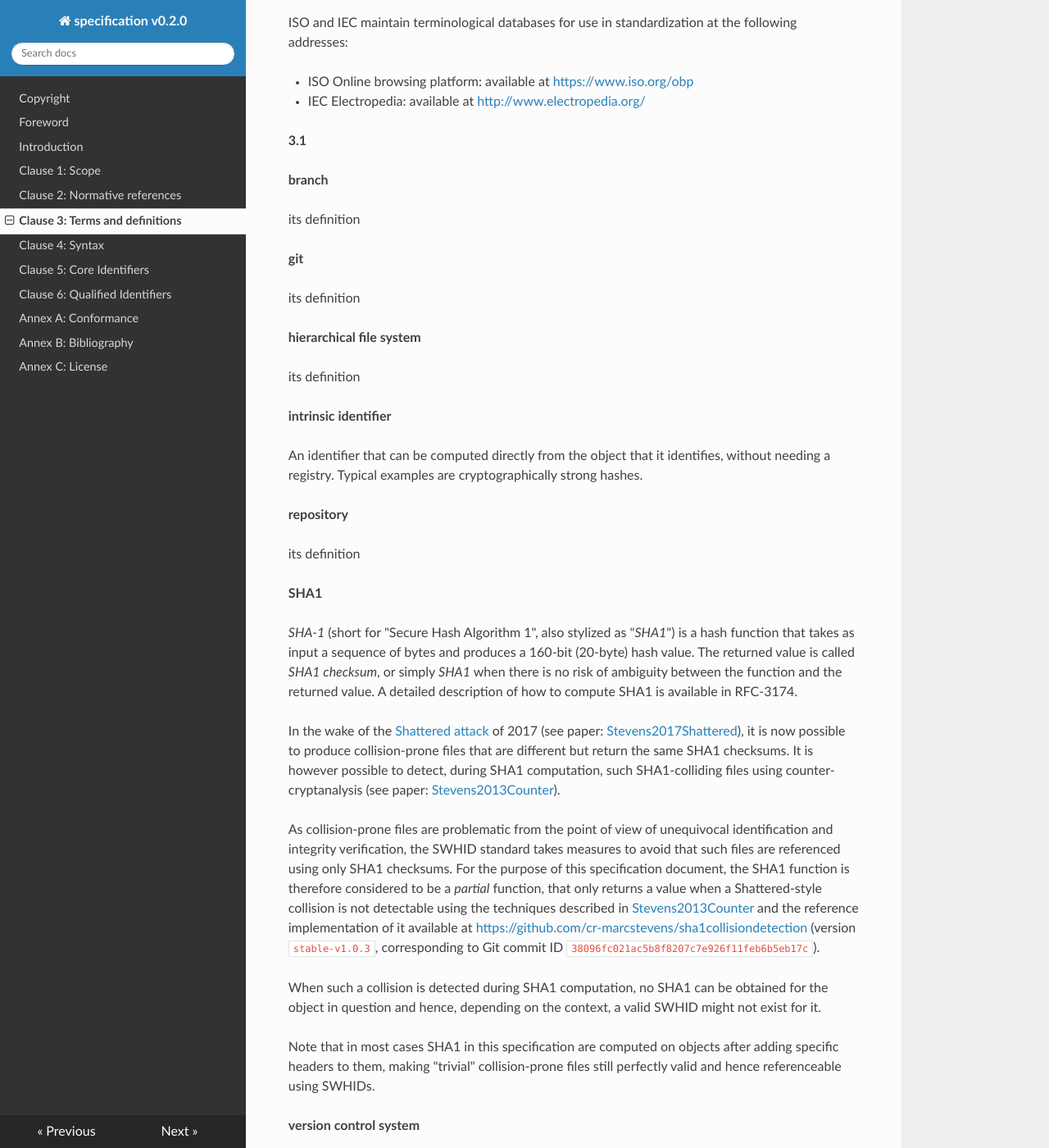
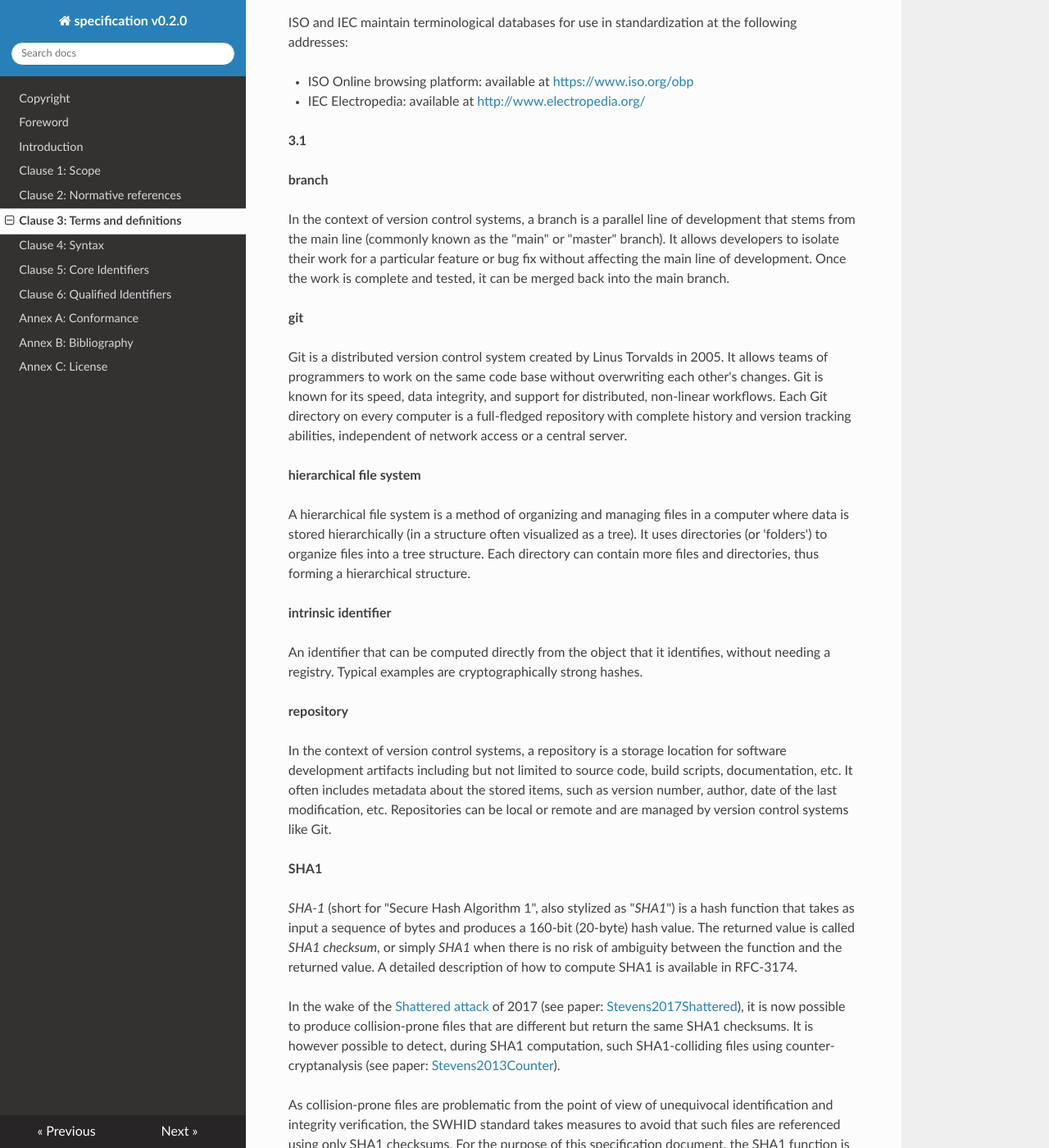
Before and after one commit to swhid/specification, an MkDocs documentation site: the page built from Chapters/3.Terms_and_definitions.md, in a window 1280 px wide and 1400 px high, scrolled down 192 px. Shown: the whole window at 82% size. Built offline with MkDocs 1.6.1, drawn with Linux system fonts in a browser that asks for light colours; nearby versions of some CDN libraries; some of the changed text lies outside the part shown.

Commit message:
Update 3.Terms_and_definitions.md
Add missing definitions for terms

Signed-off-by: Roberto Di Cosmo <github@dicosmo.org>

```diff
--- a/Chapters/3.Terms_and_definitions.md
+++ b/Chapters/3.Terms_and_definitions.md
@@ -16,15 +16,15 @@ for use in standardization at the following addresses:
 
 **branch**
 
-its definition
+In the context of version control systems, a branch is a parallel line of development that stems from the main line (commonly known as the "main" or "master" branch). It allows developers to isolate their work for a particular feature or bug fix without affecting the main line of development. Once the work is complete and tested, it can be merged back into the main branch.
 
 **git**
 
-its definition
+Git is a distributed version control system created by Linus Torvalds in 2005. It allows teams of programmers to work on the same code base without overwriting each other's changes. Git is known for its speed, data integrity, and support for distributed, non-linear workflows. Each Git directory on every computer is a full-fledged repository with complete history and version tracking abilities, independent of network access or a central server.
 
 **hierarchical file system**
 
-its definition
+A hierarchical file system is a method of organizing and managing files in a computer where data is stored hierarchically (in a structure often visualized as a tree). It uses directories (or 'folders') to organize files into a tree structure. Each directory can contain more files and directories, thus forming a hierarchical structure.
 
 **intrinsic identifier**
 
@@ -32,7 +32,7 @@ An identifier that can be computed directly from the object that it identifies,
 
 **repository**
 
-its definition
+In the context of version control systems, a repository is a storage location for software development artifacts including but not limited to source code, build scripts, documentation, etc. It often includes metadata about the stored items, such as version number, author, date of the last modification, etc. Repositories can be local or remote and are managed by version control systems like Git.
 
 **SHA1**
 
@@ -52,4 +52,4 @@ Note that in most cases SHA1 in this specification are computed on objects after
 
 **version control system**
 
-its definition
+A version control system (VCS), also known as source control or revision control, is a software tool that helps manage different versions of software development artifacts. It keeps track of all changes made to the code, allows multiple developers to work on the same codebase, and provides mechanisms for merging changes, reverting changes, and branching and merging of code. Examples include Git, Mercurial, and Subversion.
```
